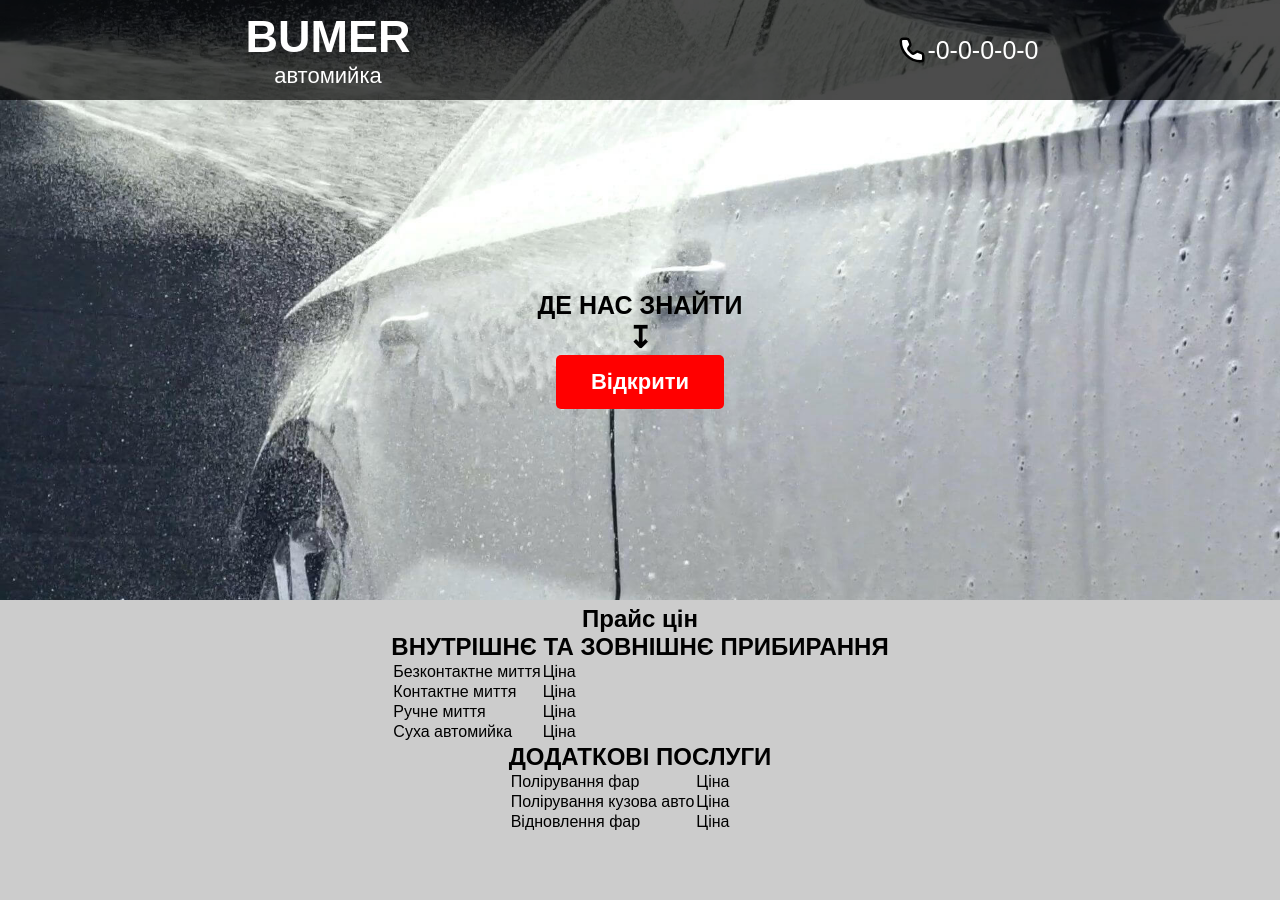
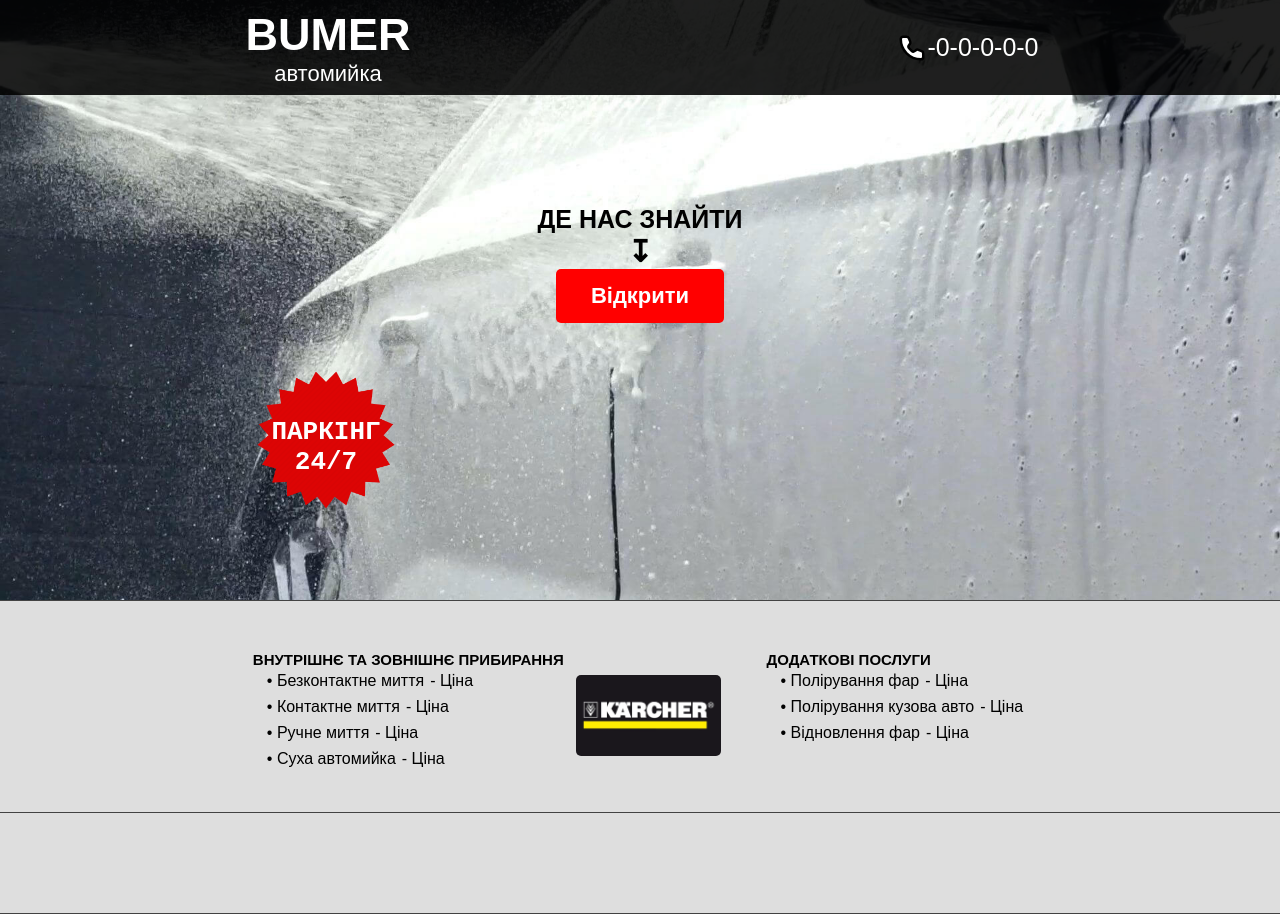
Before and after one commit to CrocodileGenna/car-wash, a React (Create React App) app: page / in a window 1280 px wide. Built offline with nearby package versions, Linux system fonts and the light colour scheme.

Commit message:
+ 1 section

```diff
--- /dev/null
+++ b/src/components/AdditionalServices/AddServices.jsx
@@ -0,0 +1,4 @@
+import { SECTION } from './AddServices.styled';
+export const AddSerwices = () => {
+  return <SECTION></SECTION>;
+};
--- /dev/null
+++ b/src/components/AdditionalServices/AddServices.styled.jsx
@@ -0,0 +1,9 @@
+import styled from '@emotion/styled';
+export const SECTION = styled.section`
+  position: relative;
+  display: flex;
+  flex-direction: column;
+  padding: 50px 15px;
+  border-bottom: 1px solid #000000b3;
+  background-color: #00000021;
+`;
--- a/src/components/App.jsx
+++ b/src/components/App.jsx
@@ -1,10 +1,12 @@
 import { Header } from 'components/Header/Header';
 import { SectionWash } from './Wash/SectionWash';
+import { AddSerwices } from './AdditionalServices/AddServices';
 export const App = () => {
   return (
     <>
       <Header />
       <SectionWash />
+      <AddSerwices />
     </>
   );
 };
--- a/src/components/Header/Header.jsx
+++ b/src/components/Header/Header.jsx
@@ -1,6 +1,7 @@
 import { useState } from 'react';
 import {
   HEADER,
+  IMG_DIV,
   TITLE_DIV,
   TITLE_INFO_DIV,
   // LOGO,
@@ -29,6 +30,12 @@ export const Header = () => {
   }
   return (
     <HEADER>
+      <IMG_DIV>
+        <p>
+          ПАРКІНГ
+          <span>24/7</span>
+        </p>
+      </IMG_DIV>
       <TITLE_DIV>
         <TITLE_INFO_DIV>
           <div>
@@ -72,7 +79,7 @@ export const Header = () => {
                   </CLOSE_BUTTON>
                   <MODAL_INFO_P>
                     <span> Ми знаходимось:</span>
-                    м.Павлоград, р-н ПШС,пр-к Шахтобудівників 5-А.
+                    м.Павлоград, р-н ПШС, пр-к Шахтобудівників 5-А.
                     <br />
                     <span>( За Пенсійним Фондом )</span>
                   </MODAL_INFO_P>
--- a/src/components/Header/Header.styled.jsx
+++ b/src/components/Header/Header.styled.jsx
@@ -1,6 +1,6 @@
 import styled from '@emotion/styled';
 import fon from './images/fon_ing_header.jpg';
-
+import img from './images/parcing_3.png';
 export const HEADER = styled.header`
   position: relative;
   display: flex;
@@ -23,26 +23,69 @@ export const HEADER = styled.header`
     height: 600px;
   }
 `;
+export const IMG_DIV = styled.div`
+  p {
+    display: flex;
+    position: absolute;
+    flex-direction: column;
+    align-items: center;
+    top: 55%;
+    left: 50%;
+    transform: translate(-50%, -50%);
+    padding: 10px;
+    width: 90%;
+    border-radius: 40px;
+    font-weight: bold;
+    font-size: 12px;
+    color: #fff;
+    font-family: monospace;
+    @media screen and (min-width: 460px) {
+      font-size: 14px;
+    }
+    @media screen and (min-width: 760px) {
+      font-size: 22px;
+    }
+    @media screen and (min-width: 1200px) {
+      font-size: 26px;
+    }
+  }
+  position: absolute;
+  bottom: 15%;
+  left: 20%;
+  width: 70px;
+  height: 70px;
+  background-image: url(${img});
+  background-size: cover;
+  background-position: center;
+  @media screen and (min-width: 460px) {
+    width: 80px;
+    height: 80px;
+  }
+  @media screen and (min-width: 760px) {
+    width: 120px;
+    height: 120px;
+  }
+  @media screen and (min-width: 1200px) {
+    width: 140px;
+    height: 140px;
+  }
+`;
 // TITLE_DIV
 export const TITLE_DIV = styled.div`
   display: flex;
   justify-content: flex-end;
   flex-direction: column;
   width: 100%;
-  // width: 300px;
-  height: 110px;
-  background-color: #000000b3;
+  height: 90px;
+  background-color: #000000e0;
   @media screen and (min-width: 460px) {
-    // width: 400px;
-    height: 120px;
+    height: 100px;
   }
   @media screen and (min-width: 760px) {
-    // width: 600px;
-    height: 90px;
+    height: 85px;
   }
   @media screen and (min-width: 1200px) {
-    // width: 800px;
-    height: 100px;
+    height: 95px;
   }
 `;
 export const TITLE_INFO_DIV = styled.div`
@@ -144,7 +187,13 @@ export const PHONE_P = styled.p`
 export const DOP_INFO_DIV = styled.div`
   display: flex;
   flex-direction: column;
-  margin: auto;
+  margin: 32px auto;
+  @media screen and (min-width: 760px) {
+    margin: 65px auto;
+  }
+  @media screen and (min-width: 1200px) {
+    margin: 110px auto;
+  }
 `;
 export const DOP_DOP_INFO_DIV = styled.div`
   display: flex;
--- a/src/components/Wash/SectionWash.jsx
+++ b/src/components/Wash/SectionWash.jsx
@@ -1,26 +1,34 @@
-import { SECTION, WASH_DIV, TITLE_H2, TABLE } from './SectionWash.styled';
+import {
+  SECTION,
+  WASH_DIV,
+  TITLE_H2,
+  TABLE,
+  LOGO_1,
+} from './SectionWash.styled';
+import logo from './images/Karcher-Black-Logo.webp';
 export const SectionWash = () => {
   return (
     <SECTION>
-      <h1>Прайс цін</h1>
+      <LOGO_1 src={logo} alt="logo" />
+      {/* <h1>Прайс автомийки</h1> */}
       <WASH_DIV>
         <TITLE_H2>ВНУТРІШНЄ ТА ЗОВНІШНЄ ПРИБИРАННЯ</TITLE_H2>
         <TABLE>
           <tr>
-            <td>Безконтактне миття</td>
-            <td>Ціна</td>
+            <td>• Безконтактне миття</td>
+            <td> - Ціна</td>
           </tr>
           <tr>
-            <td>Контактне миття</td>
-            <td>Ціна</td>
+            <td>• Контактне миття</td>
+            <td> - Ціна</td>
           </tr>
           <tr>
-            <td>Ручне миття</td>
-            <td>Ціна</td>
+            <td>• Ручне миття</td>
+            <td> - Ціна</td>
           </tr>
           <tr>
-            <td>Суха автомийка</td>
-            <td>Ціна</td>
+            <td>• Суха автомийка</td>
+            <td> - Ціна</td>
           </tr>
         </TABLE>
       </WASH_DIV>
@@ -28,16 +36,16 @@ export const SectionWash = () => {
         <TITLE_H2>ДОДАТКОВІ ПОСЛУГИ</TITLE_H2>
         <TABLE>
           <tr>
-            <td>Полірування фар</td>
-            <td>Ціна</td>
+            <td>• Полірування фар</td>
+            <td> - Ціна</td>
           </tr>
           <tr>
-            <td>Полірування кузова авто</td>
-            <td>Ціна</td>
+            <td>• Полірування кузова авто</td>
+            <td> - Ціна</td>
           </tr>
           <tr>
-            <td>Відновлення фар</td>
-            <td>Ціна</td>
+            <td>• Відновлення фар</td>
+            <td> - Ціна</td>
           </tr>
         </TABLE>
       </WASH_DIV>
--- a/src/components/Wash/SectionWash.styled.jsx
+++ b/src/components/Wash/SectionWash.styled.jsx
@@ -1,14 +1,105 @@
 import styled from '@emotion/styled';
 export const SECTION = styled.section`
+  h1 {
+    position: absolute;
+    display: flex;
+    align-items: center;
+    justify-content: center;
+    top: 0;
+    left: 0;
+    width: 100%;
+    height: 25px;
+    font-size: 17px;
+    color: #fff;
+    background-color: #000000b3;
+  }
+  position: relative;
   display: flex;
   flex-direction: column;
-  align-items: center;
-  justify-content: flex-start;
-  padding: 5px;
-  width: 100%;
-  height: 300px;
-  background-color: #00000033;
+  padding: 20px 15px;
+  border-top: 1px solid #000000b3;
+  border-bottom: 1px solid #000000b3;
+  background-color: #00000021;
+
+  @media screen and (min-width: 460px) {
+    padding: 40px 50px;
+  }
+  @media screen and (min-width: 760px) {
+    flex-direction: row;
+    justify-content: space-evenly;
+  }
+  @media screen and (min-width: 1200px) {
+  }
 `;
-export const WASH_DIV = styled.div``;
-export const TITLE_H2 = styled.h2``;
-export const TABLE = styled.table``;
+export const LOGO_1 = styled.img`
+  position: absolute;
+  border-radius: 5px;
+  top: 35%;
+  left: 65%;
+  width: 100px;
+  transition: all 0.3s ease 0s;
+  :hover,
+  :focus {
+    transform: scale(1.1);
+  }
+  @media screen and (min-width: 460px) {
+    width: 140px;
+  }
+  @media screen and (min-width: 760px) {
+    top: 30px;
+    left: 82%;
+    width: 110px;
+  }
+  @media screen and (min-width: 1200px) {
+    top: 35%;
+    left: 45%;
+    width: 145px;
+  }
+  @media screen and (min-width: 1400px) {
+    top: 35%;
+    left: 45%;
+    width: 180px;
+  }
+`;
+export const WASH_DIV = styled.div`
+  display: flex;
+  flex-direction: column;
+  align-items: flex-start;
+`;
+export const TITLE_H2 = styled.h2`
+  text-align: center;
+  margin: 10px 0 0 0;
+  font-size: 13px;
+  @media screen and (min-width: 760px) {
+    font-size: 14px;
+  }
+  @media screen and (min-width: 1200px) {
+    font-size: 15px;
+  }
+`;
+export const TABLE = styled.table`
+  tr {
+    td {
+      font-size: 14px;
+      padding: 0 2px;
+      @media screen and (min-width: 760px) {
+        font-size: 15px;
+      }
+      @media screen and (min-width: 1200px) {
+        font-size: 16px;
+      }
+    }
+    padding: 2px 0;
+    transition: all 0.3s ease 0s;
+    :hover,
+    :focus {
+      cursor: pointer;
+      transform: scale(1.1);
+      color: red;
+    }
+  }
+  display: flex;
+  flex-direction: column;
+  align-items: flex-start;
+  margin: 0 0 0 10px;
+`;
```
Also changed, not shown: src/components/Header/images/parcing_3.png (added), src/components/Wash/images/Karcher-Black-Logo.webp (added).
